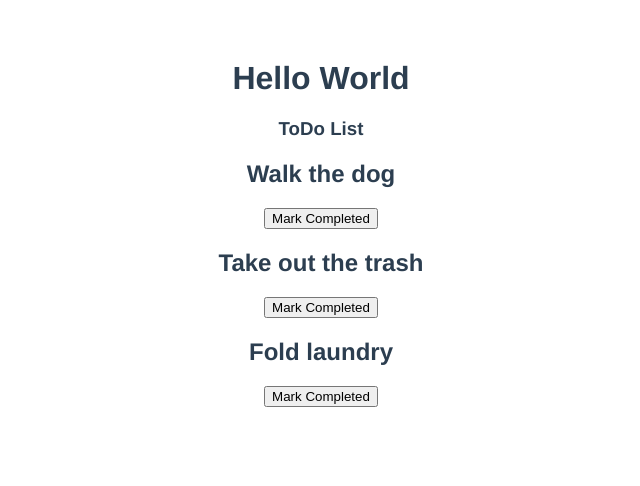
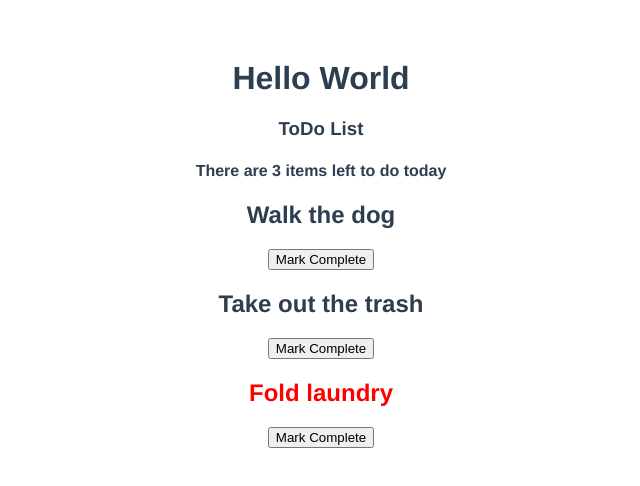
Before and after one commit to BShoop33/VueChapter2-ToDo, a Vue app: page / in a window 1280 px wide. Shown: the top 486 px of the page, without its empty margins (319-959 px from the left). Built offline with nearby package versions, Linux system fonts and the light colour scheme.

Commit message:
computed properties completed

```diff
--- a/src/components/ToDoItem.vue
+++ b/src/components/ToDoItem.vue
@@ -1,25 +1,47 @@
 <template>
   <div>
     <!-- <h2>I'm a todo item</h2> -->
-    <h2 :class="{ completed: todo.complete }">{{ todo.name }}</h2>
-    <button @click="handleClick">Mark Completed</button>
+    <h2
+      :class="{ complete: todo.complete, laundry: todo.name == 'Fold laundry' }"
+    >
+      {{ todo.name }}
+    </h2>
+
+    <!-- <button @click="handleClick">Mark Completed</button> -->
+    <button @click="handleClick">{{ buttonText }}</button>
   </div>
 </template>
 
 <script>
 export default {
+  //accepts the item prop from ToDoList.vue
   props: ["todo"],
 
+  /*an event listener that a listens for the handleClick method to be called. When called, this method then emits a
+  status-change message to this particular todo item that is used in ToDoList.vue to call the handleStatusChange method.
+  When that method is called, it changes the status of the todo item from complete to incomplete or vice versa  */
   methods: {
     handleClick() {
       this.$emit("status-change", this.todo);
+    },
+  },
+
+  /*a computed property that returns a different button text of a todo item depending whether the item's status is
+  complete or incomplete*/
+  computed: {
+    buttonText() {
+      return this.todo.complete ? "Mark Incomplete" : "Mark Complete";
     },
   },
 };
 </script>
 
 <style>
-.completed {
+.complete {
   text-decoration: line-through;
 }
+
+.laundry {
+  color: red;
+}
 </style>
--- a/src/components/ToDoList.vue
+++ b/src/components/ToDoList.vue
@@ -1,7 +1,15 @@
 <template>
   <div>
     <h3>ToDo List</h3>
+    <h4>There are {{ itemsRemaining }} items left to do today</h4>
+
+    <!-- Iterates over the three items in the ToDoItem array using
+    the id of each item as the key -->
     <div v-for="item in todos" :key="item.id">
+      <!-- the :todo="item" portion is passing the item prop to ToDoItem.vue to tell it what to render.
+      The @status-change="handleStatusChange" portion invokes the handleStatusChange method to change
+      the state of item status between complete or incomplete. That state is used by ToDoItem.vue to
+      change the button text between "Marked Complete" and "Marked Incomplete"  -->
       <ToDoItem :todo="item" @status-change="handleStatusChange" />
     </div>
   </div>
@@ -12,16 +20,29 @@ import { todoItems } from "../data";
 import ToDoItem from "./ToDoItem.vue";
 
 export default {
+  //renders the ToDoItem component (the item cards) imported from ToDoItem.vue
   components: { ToDoItem },
+
+  //when invoked, changes the todo item status from complete to incomplete or vice versa
   methods: {
     handleStatusChange(item) {
       item.complete = !item.complete;
     },
   },
+
+  //copies the array of todo items from data.js
   data() {
     return {
       todos: [...todoItems],
     };
+  },
+
+  //computed property that filters out todo items that are not completed
+  computed: {
+    itemsRemaining() {
+      const items = this.todos.filter((todo) => !todo.complete);
+      return items.length;
+    },
   },
 };
 </script>
```
